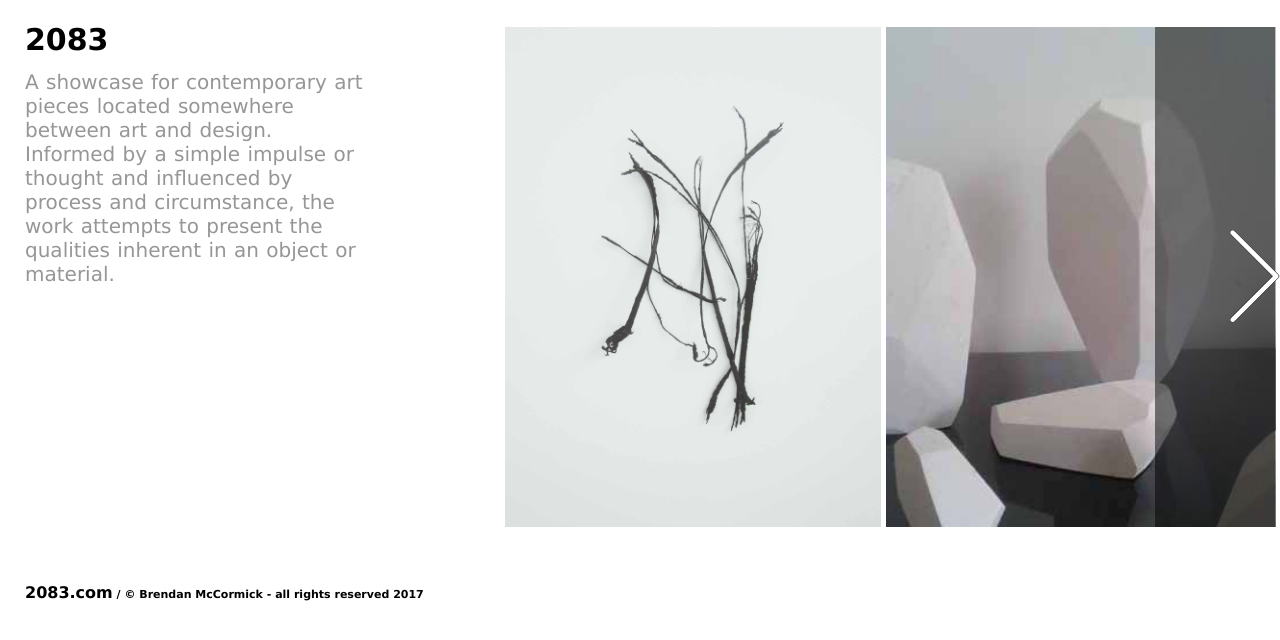
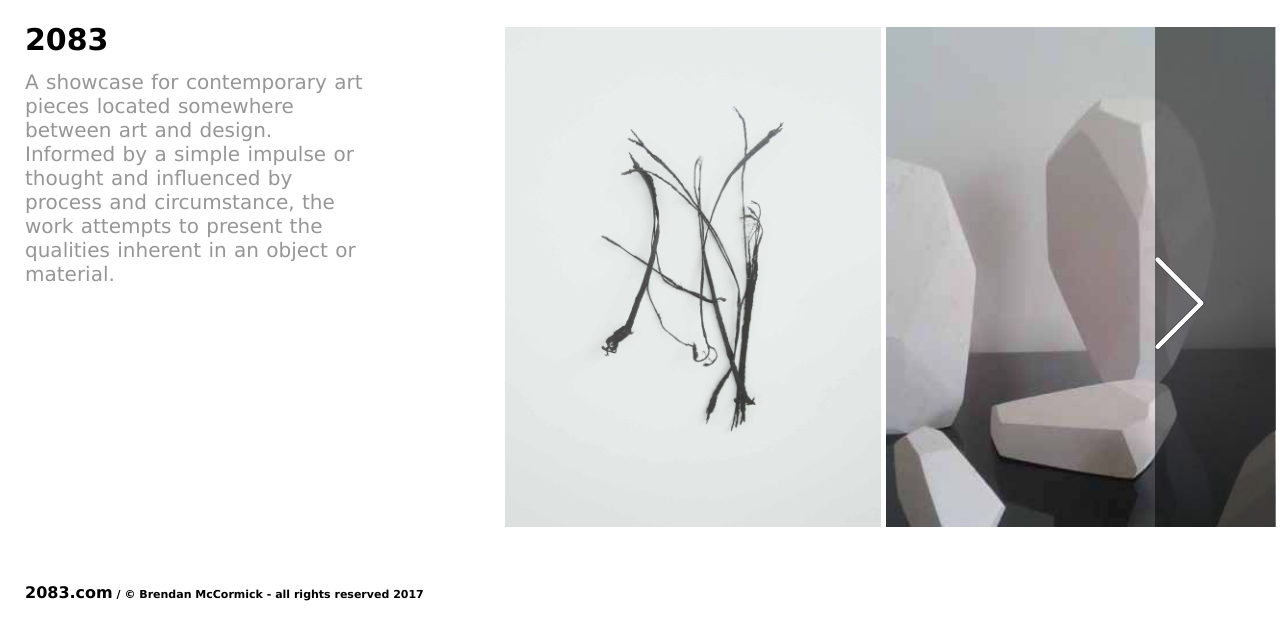
Before and after one commit to twozeroeightthree/website, a Jekyll site: the page built from index.html, in a window 1280 px wide. Shown: the top 640 px of the page. Built offline with Jekyll 4.4.1, drawn with Linux system fonts in a browser that asks for light colours; the list of posts is cut into pages by our own code.

Commit message:
Compile script...

```diff
--- a/assets/main.css
+++ b/assets/main.css
@@ -122,14 +122,15 @@ footer.footer-post li:last-child:after {
 }
 
 #nextbutton {
+  position: relative;
+  top:calc(50% - 50px);
+  right:0px;
+  opacity: 0;
+
   background-image: url("/assets/next.svg");
   background-size: cover;
   width: 50px;
   height: 100px;
-  position: fixed;
-  top:0px;
-  right:0px;
-  opacity: 0;
 }
 
 /* Post styles */
```
Also changed, not shown: 1 other file.
